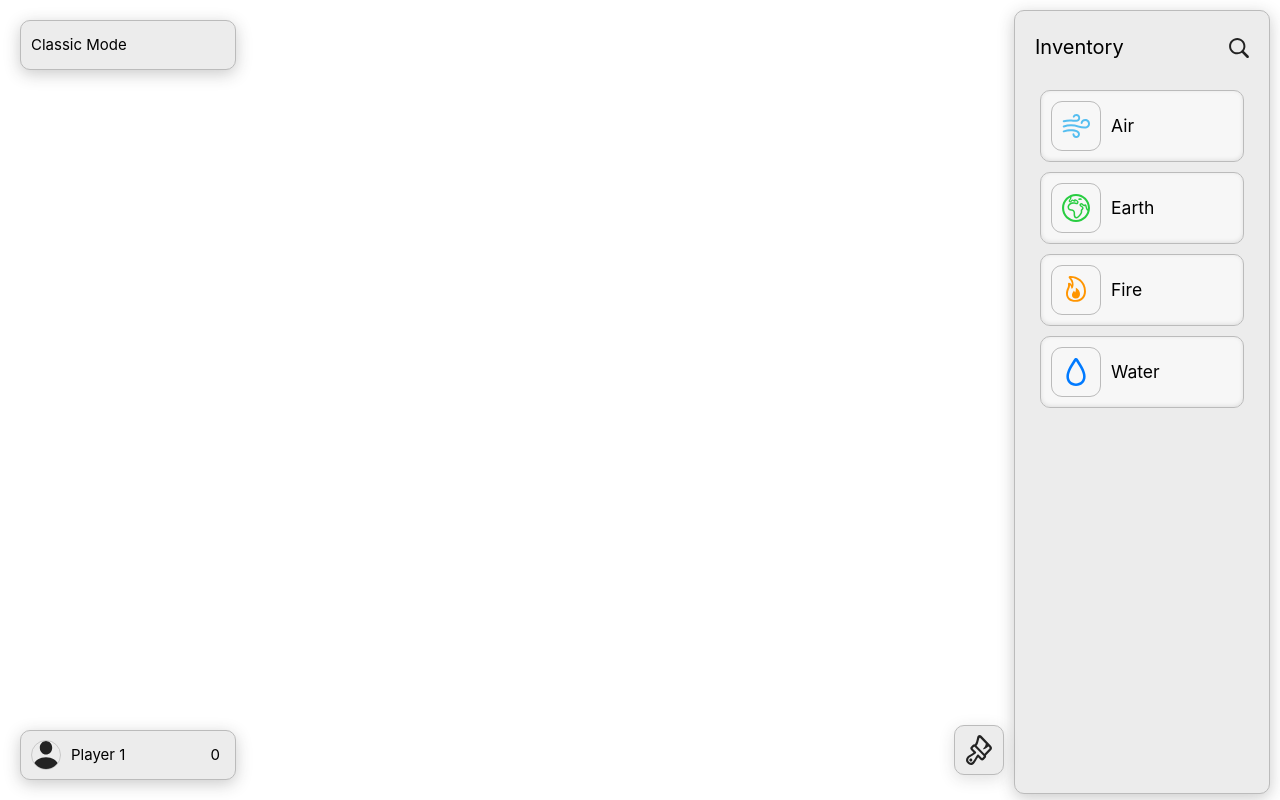
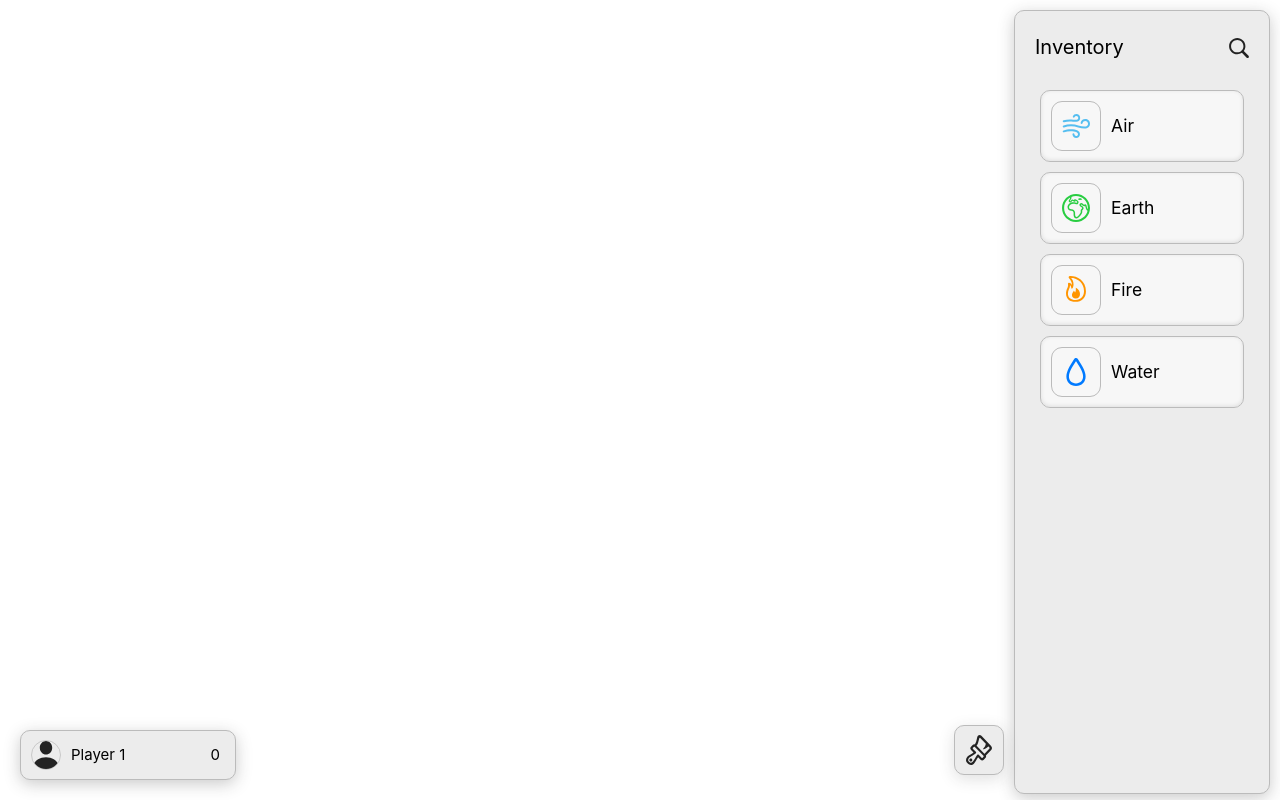
Before and after one commit to qberal/WEB4.1_SuperCraftGame, a Vue app in the folder frontend/: page /guest in a window 1280 px wide. Built offline with nearby package versions, Linux system fonts and the light colour scheme.

Commit message:
Implemented guest mode

```diff
--- a/frontend/src/components/canvas/GameCanvas.vue
+++ b/frontend/src/components/canvas/GameCanvas.vue
@@ -29,7 +29,7 @@ watch(
 
 let handleFusion;
 
-if (props.gameMode !== 'normal') {
+if (props.gameMode === 'infinity') {
   ({ handleFusion } = useFusionInfiniteMode(shapes, addShape, emit));
 } else {
   ({ handleFusion } = useFusionNormalMode(shapes, addShape, emit));
--- a/frontend/src/router/index.js
+++ b/frontend/src/router/index.js
@@ -8,7 +8,7 @@ import GameView from "@/views/GameView.vue";
 const routes = [
     {path: '/', redirect: '/login'},
     {path: '/play', component: GameView, props: {gameMode: 'normal'}},
-    {path: '/guest', component: GameView, props: {gameMode: 'normal'}},
+    {path: '/guest', component: GameView, props: {gameMode: 'guest'}},
     {path: '/infinity', component: GameView, props: {gameMode: 'infinity'}},
     {path: '/logout', redirect: '/login'},
     {
--- a/frontend/src/views/GameView.vue
+++ b/frontend/src/views/GameView.vue
@@ -106,7 +106,7 @@ let openSettings = ref(false)
       />
     </div>
 
-    <div class="game-mode-status-bar">
+    <div v-if="gameMode !== 'guest'" class="game-mode-status-bar">
       <GameModeSelection
           :game-mode=gameMode
       />
```
